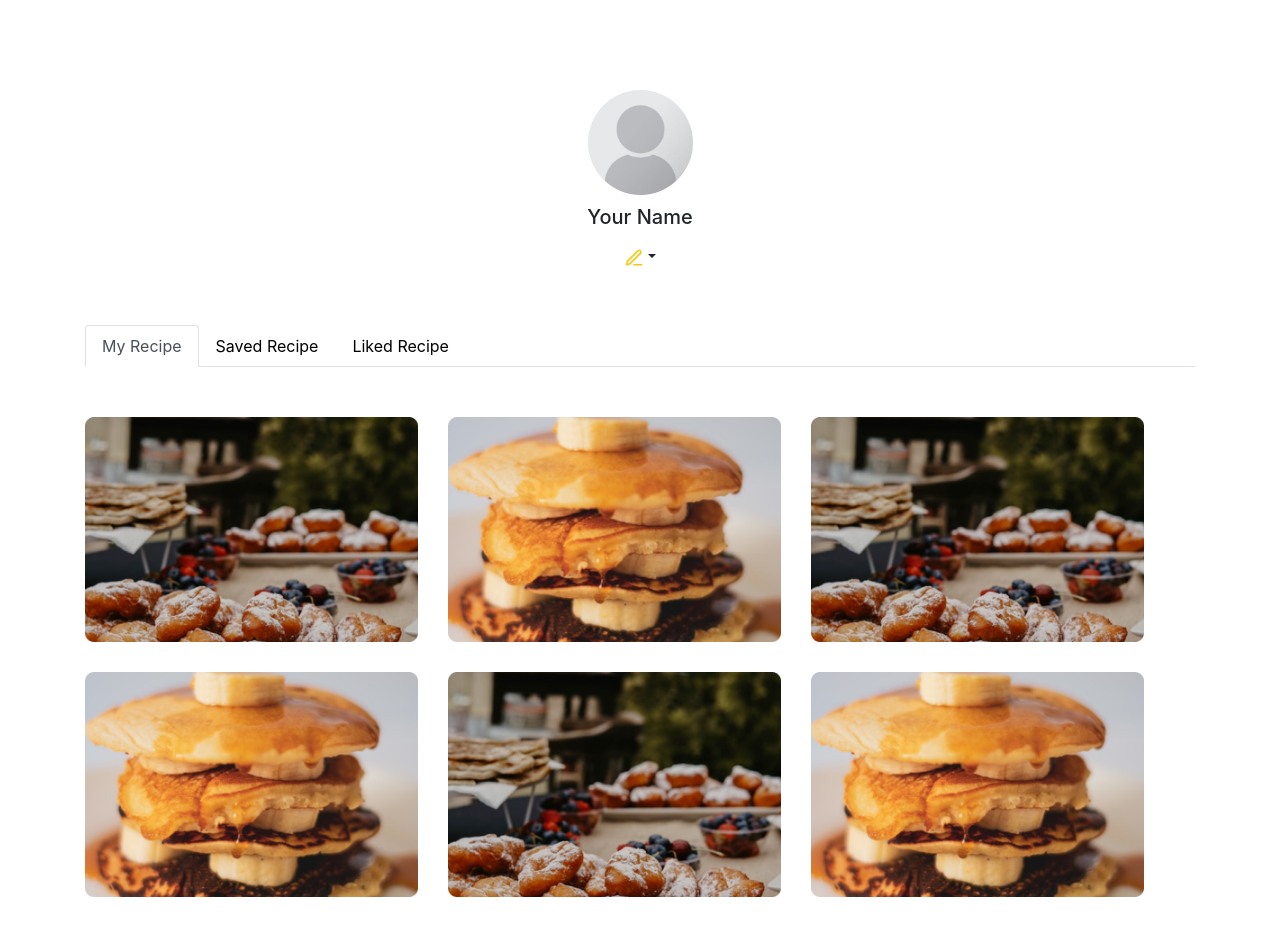
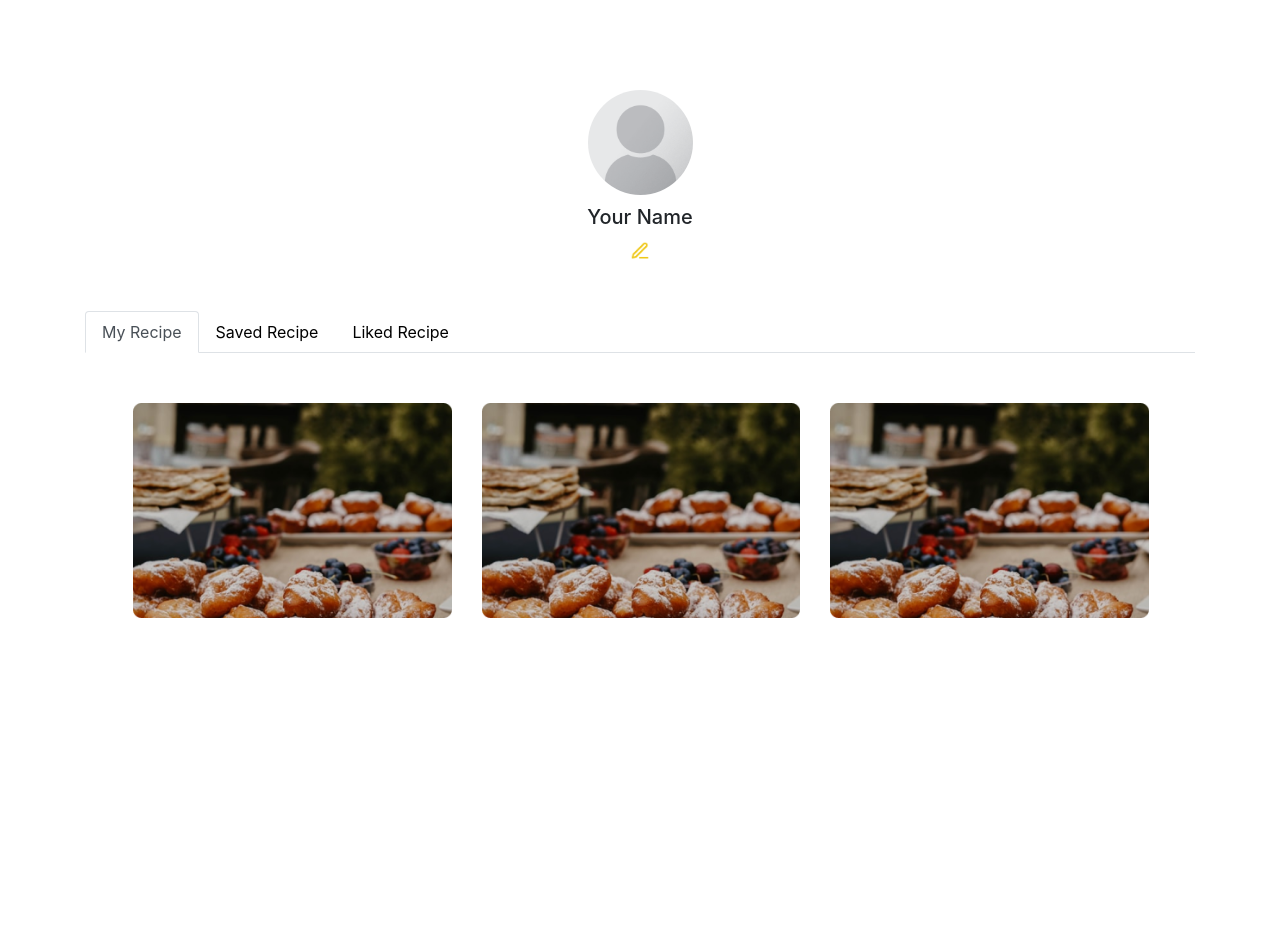
Before and after one commit to vineas/team-project_kelompok1_pijar_frontend, a React (Create React App) app: page /profile in a window 1280 px wide. Shown: the top 936 px of the page. After the commit the page ends 800 px from the top, so only its background shows below. Built offline with nearby package versions, Linux system fonts and the light colour scheme.

Commit message:
add modal update profile

```diff
--- a/public/index.html
+++ b/public/index.html
@@ -2,6 +2,9 @@
 <html lang="en">
   <head>
     <meta charset="utf-8" />
+    <meta name="viewport" content="width=device-width, initial-scale=1, shrink-to-fit=no" />
+    <!-- <link rel="stylesheet" href="./assets/css/style.css"> -->
+    <link rel="stylesheet" href="https://cdn.jsdelivr.net/npm/bootstrap@4.6.2/dist/css/bootstrap.min.css" integrity="sha384-xOolHFLEh07PJGoPkLv1IbcEPTNtaed2xpHsD9ESMhqIYd0nLMwNLD69Npy4HI+N" crossorigin="anonymous">
     <link rel="icon" href="%PUBLIC_URL%/favicon.ico" />
     <meta name="viewport" content="width=device-width, initial-scale=1" />
     <meta name="theme-color" content="#000000" />
@@ -10,9 +13,6 @@
       content="Web site created using create-react-app"
     />
     <link rel="apple-touch-icon" href="%PUBLIC_URL%/logo192.png" />
-    <link rel="stylesheet" href="https://cdn.jsdelivr.net/npm/bootstrap@4.6.2/dist/css/bootstrap.min.css"
-    integrity="sha384-xOolHFLEh07PJGoPkLv1IbcEPTNtaed2xpHsD9ESMhqIYd0nLMwNLD69Npy4HI+N" crossorigin="anonymous">
-
 
 
     <!--
@@ -34,6 +34,7 @@
   <body>
     <noscript>You need to enable JavaScript to run this app.</noscript>
     <div id="root"></div>
+
     <!--
       This HTML file is a template.
       If you open it directly in the browser, you will see an empty page.
@@ -45,5 +46,10 @@
       To create a production bundle, use `npm run build` or `yarn build`.
     -->
 
+    <script src="https://cdn.jsdelivr.net/npm/jquery@3.5.1/dist/jquery.slim.min.js" integrity="sha384-DfXdz2htPH0lsSSs5nCTpuj/zy4C+OGpamoFVy38MVBnE+IbbVYUew+OrCXaRkfj" crossorigin="anonymous"></script>
+    <script src="https://cdn.jsdelivr.net/npm/bootstrap@4.6.2/dist/js/bootstrap.bundle.min.js" integrity="sha384-Fy6S3B9q64WdZWQUiU+q4/2Lc9npb8tCaSX9FK7E8HnRr0Jz8D6OP9dO5Vg3Q9ct" crossorigin="anonymous"></script>
+
+
+
   </body>
 </html>
--- a/src/App.jsx
+++ b/src/App.jsx
@@ -5,7 +5,6 @@ function App() {
     <>
     <Router/>
     </>
-
   );
 }
 
--- /dev/null
+++ b/src/component/ModalUpdateProfile.jsx
@@ -0,0 +1,79 @@
+import React, { useState } from 'react'
+import { Button, Image } from 'react-bootstrap';
+import Modal from 'react-bootstrap/Modal';
+import { Link } from 'react-router-dom'
+const edit = require('../assets/img/profile/edit.png')
+
+const ModalUpdateProfile = () => {
+    const [show, setShow] = useState(false);
+    const handleShow = () => setShow(true);
+    const handleClose = () => setShow(false);
+
+    return (
+        <>
+            <Link >
+                <Image
+                    alt='image'
+                    src={edit}
+                    type="button"
+                    onClick={handleShow}
+                    style={{
+                        width: 20,
+                        height: 20,
+                        flexDirection: "row",
+                        justifyContent: "center"
+                    }}
+                />
+            </Link>
+            <Modal show={show}>
+                <Modal.Header closeButton>
+                    <Modal.Title>
+                        {/* {children}  */}
+                        Edit Profile
+                    </Modal.Title>
+                </Modal.Header>
+                <form
+                // onSubmit={handleSubmit}
+                >
+                    <Modal.Body>
+                        <input
+                            className="form-control mt-3"
+                            type="text"
+                            placeholder="Your Name"
+                            name="name"
+                        // value={data.name}
+                        // onChange={handleChange}
+                        />
+                        <input
+                            className="form-control mt-3"
+                            type="text"
+                            placeholder="Phone Number"
+                            name="price"
+                        // value={data.price}
+                        // onChange={handleChange}
+                        />
+                        <input
+                            className="form-control mt-3"
+                            type="file"
+                            placeholder="Image"
+                            name="image"
+                        // onChange={handleUpload}
+                        />
+                    </Modal.Body>
+                    <Modal.Footer>
+                    <Button variant="secondary">
+                            Change Password
+                        </Button>
+                        <Button variant="secondary" onClick={handleClose}>
+                            Close
+                        </Button>
+                        <button type="submit" className="btn btn-warning">Update</button>
+                    </Modal.Footer>
+                </form>
+            </Modal>
+
+        </>
+    )
+}
+
+export default ModalUpdateProfile
--- a/src/index.js
+++ b/src/index.js
@@ -1,6 +1,5 @@
 import React from 'react';
 import ReactDOM from 'react-dom/client';
-import './index.css';
 import App from './App';
 import 'bootstrap/dist/css/bootstrap.css';
 import 'bootstrap/dist/js/bootstrap.js';
@@ -11,8 +10,3 @@ root.render(
     <App />
   </React.StrictMode>
 );
-
-// If you want to start measuring performance in your app, pass a function
-// to log results (for example: reportWebVitals(console.log))
-// or send to an analytics endpoint. Learn more: https://bit.ly/CRA-vitals
-// reportWebVitals();
--- a/src/pages/Profile.jsx
+++ b/src/pages/Profile.jsx
@@ -1,15 +1,35 @@
+// import styles from '../profile.module.css'
 import React from 'react';
+import ModalUpdateProfile from '../component/ModalUpdateProfile';
 const profileImg = require('../assets/img/profile/profile.png')
 const recipe1 = require('../assets/img/profile/recipe1.png')
-const recipe2 = require('../assets/img/profile/recipe2.png')
-const edit = require('../assets/img/profile/edit.png')
-
+// const recipe2 = require('../assets/img/profile/recipe2.png')
+// const edit = require('../assets/img/profile/edit.png')
 
 
 const Profile = () => {
 
   return (
     <>
+      <style>
+        <>
+          .image-recipe-profile{"{"}
+          width: 30%;
+          {/* height: 250px;  */}
+          margin-right: 30px;
+          margin-top: 30px
+          {"}"}
+
+          @media screen and (max-width: 576px){"{"}
+          .image-recipe-profile {"{"}
+          width: 85%;
+          {"}"}
+          {"}"}
+
+
+        </>
+      </style>
+
       <div className="container" style={{ marginTop: 90 }}>
         <div className="row">
           <div className="col-md-12 ">
@@ -39,38 +59,11 @@ const Profile = () => {
                   <h5>Your Name</h5>
                 </div>
                 <div
-                  className="dropdown"
                   style={{ display: "flex", justifyContent: "center" }}
                 >
-                  <a
-                    className="btn btn dropdown-toggle"
-                    href="#"
-                    role="button"
-                    data-toggle="dropdown"
-                    aria-expanded="false"
-                  >
-                    <img
-                      src={edit}
-                      type="button"
-                      data-toggle="dropdown"
-                      aria-expanded="false"
-                      style={{
-                        width: 20,
-                        height: 20,
-                        flexDirection: "row",
-                        justifyContent: "center"
-                      }}
-                    />
-                  </a>
-                  <div className="dropdown-menu">
-                    <a className="dropdown-item" href="#">
-                      Change Photo Profile
-                    </a>
-                    <a className="dropdown-item" href="#">
-                      Change Password
-                    </a>
-                  </div>
+                  <ModalUpdateProfile />
                 </div>
+
               </div>
               <div className="col-md-4 " />
             </div>
@@ -119,44 +112,31 @@ const Profile = () => {
             <div
               className="tab-content"
               id="nav-tabContent"
-              style={{ marginTop: 20, paddingBottom: 60 }}
+              style={{ marginTop: 20, paddingBottom: 60, paddingLeft: 48 }}
             >
               <div
                 className="tab-pane fade show active"
                 id="nav-home"
                 role="tabpanel"
                 aria-labelledby="nav-home-tab"
+                style={{ justifyContent: 'center' }}
               >
                 <img
+                  className='image-recipe-profile'
                   src={recipe1}
                   alt=""
-                  style={{ width: "30%", marginRight: 30, marginTop: 30 }}
                 />
                 <img
-                  src={recipe2}
+                  className='image-recipe-profile'
+                  src={recipe1}
                   alt=""
-                  style={{ width: "30%", marginRight: 30, marginTop: 30 }}
                 />
                 <img
+                  className='image-recipe-profile'
                   src={recipe1}
                   alt=""
-                  style={{ width: "30%", marginRight: 30, marginTop: 30 }}
                 />
-                <img
-                  src={recipe2}
-                  alt=""
-                  style={{ width: "30%", marginRight: 30, marginTop: 30 }}
-                />
-                <img
-                  src={recipe1}
-                  alt=""
-                  style={{ width: "30%", marginRight: 30, marginTop: 30 }}
-                />
-                <img
-                  src={recipe2}
-                  alt=""
-                  style={{ width: "30%", marginRight: 30, marginTop: 30 }}
-                />
+
               </div>
               <div
                 className="tab-pane fade"
@@ -165,19 +145,9 @@ const Profile = () => {
                 aria-labelledby="nav-profile-tab"
               >
                 <img
+                  className='image-recipe-profile'
                   src={recipe1}
                   alt=""
-                  style={{ width: "30%", marginRight: 30, marginTop: 30 }}
-                />
-                <img
-                  src={recipe1}
-                  alt=""
-                  style={{ width: "30%", marginRight: 30, marginTop: 30 }}
-                />
-                <img
-                  src={recipe1}
-                  alt=""
-                  style={{ width: "30%", marginRight: 30, marginTop: 30 }}
                 />
               </div>
               <div
@@ -187,14 +157,9 @@ const Profile = () => {
                 aria-labelledby="nav-contact-tab"
               >
                 <img
+                  className='image-recipe-profile'
                   src={recipe1}
                   alt=""
-                  style={{ width: "30%", marginRight: 30, marginTop: 30 }}
-                />
-                <img
-                  src={recipe1}
-                  alt=""
-                  style={{ width: "30%", marginRight: 30, marginTop: 30 }}
                 />
               </div>
             </div>
```
Also changed, not shown: 1 other file (tests, documents, lock files or other folders).
